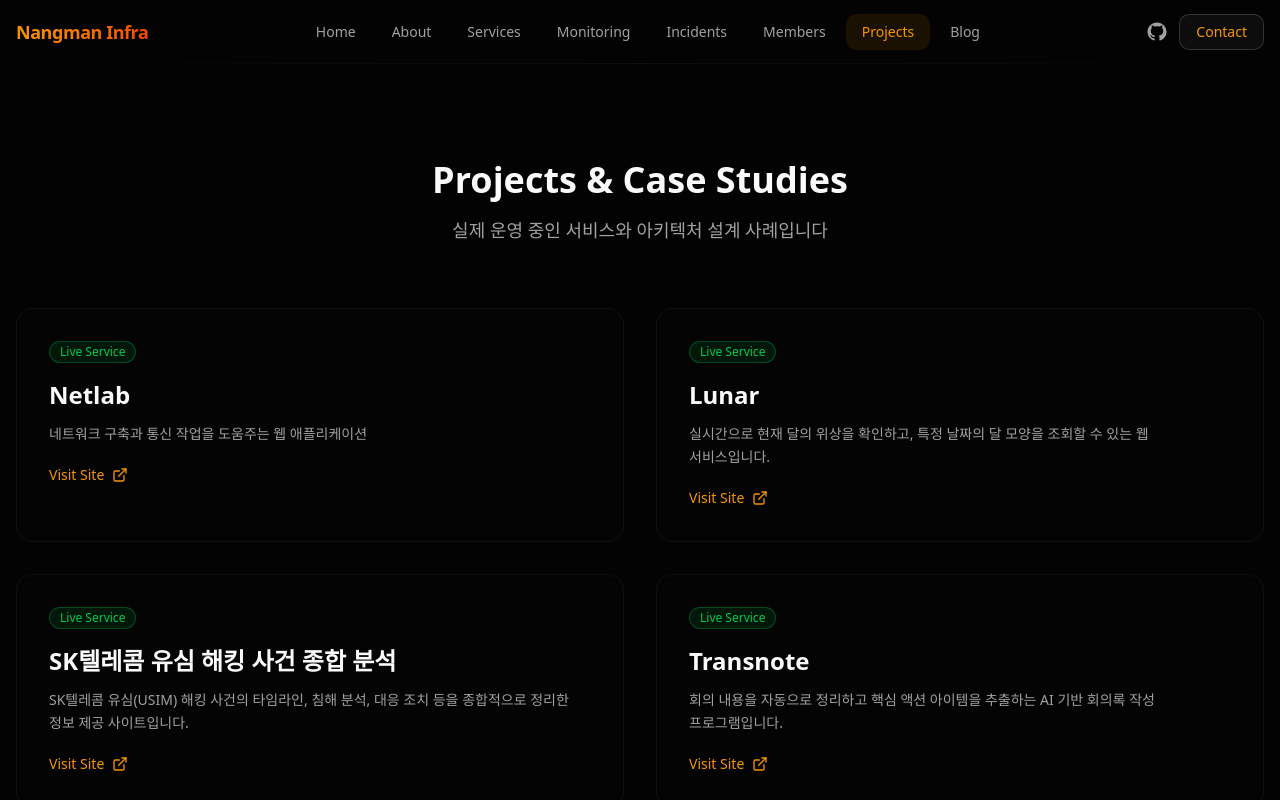
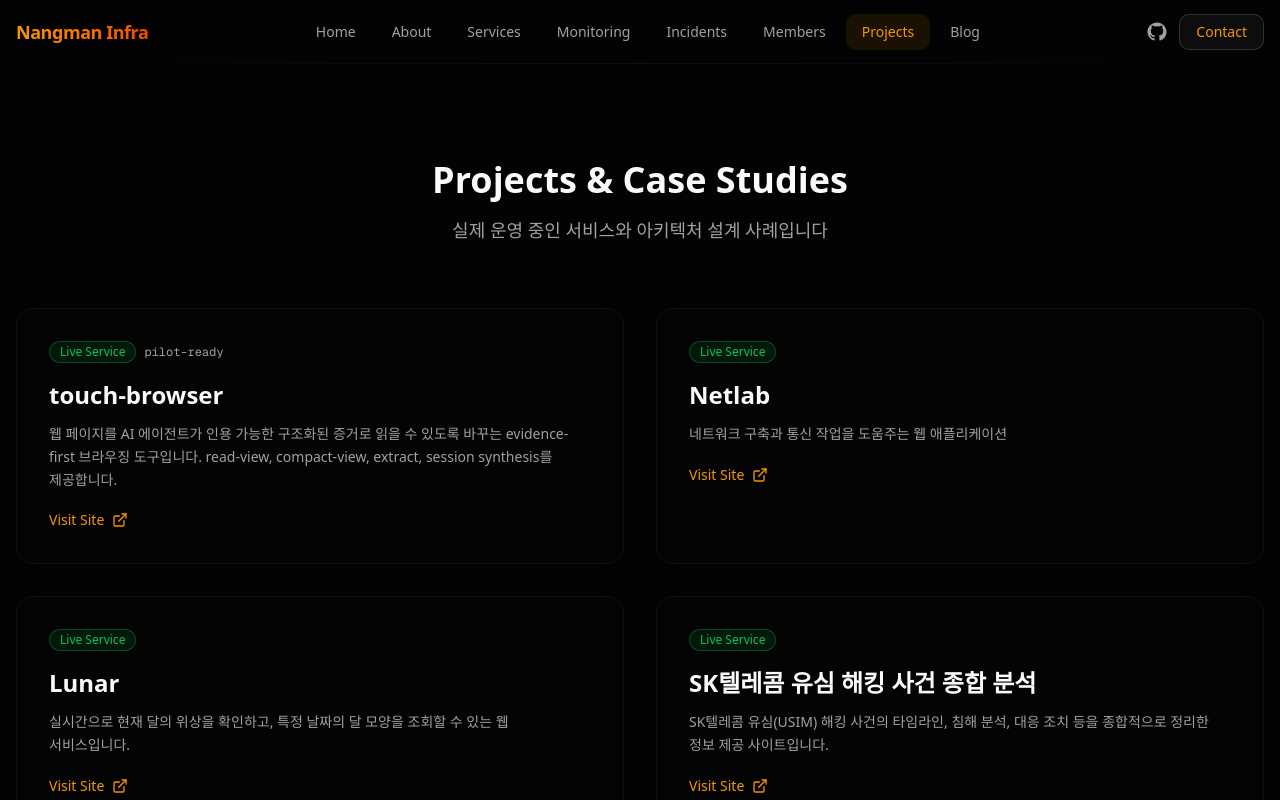
Before and after one commit to nangman-infra/nangman-infra-web, a Next.js app in the folder frontend/: page /projects in a window 1280 px wide. Shown: the top 800 px of the page. Built offline with nearby package versions, Linux system fonts and the light colour scheme.

Commit message:
feat: add touch-browser project and launch notice

```diff
--- a/frontend/app/projects/page.tsx
+++ b/frontend/app/projects/page.tsx
@@ -13,6 +13,15 @@
 }
 
 const projects: Project[] = [
+  {
+    id: "touch-browser",
+    name: "touch-browser",
+    description:
+      "웹 페이지를 AI 에이전트가 인용 가능한 구조화된 증거로 읽을 수 있도록 바꾸는 evidence-first 브라우징 도구입니다. read-view, compact-view, extract, session synthesis를 제공합니다.",
+    status: "live",
+    version: "pilot-ready",
+    url: "https://github.com/nangman-infra/touch-browser",
+  },
   {
     id: "netlab",
     name: "Netlab",
```
Also changed, not shown: 1 other file (tests, documents, lock files or other folders).
